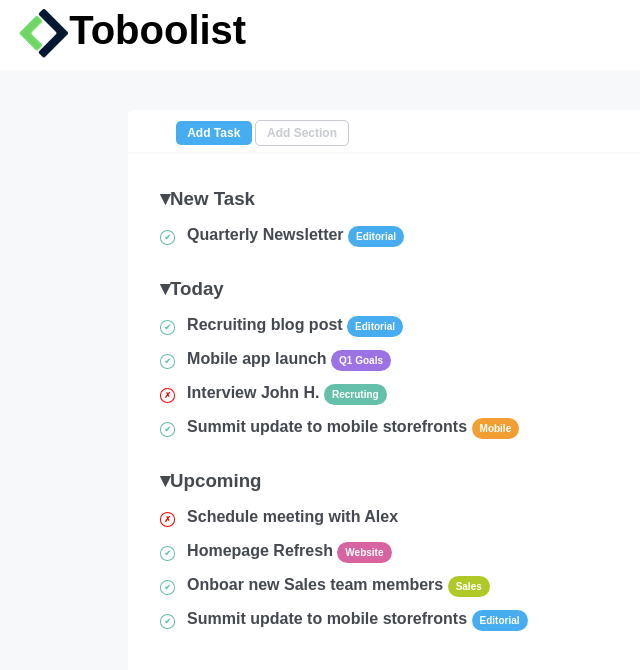
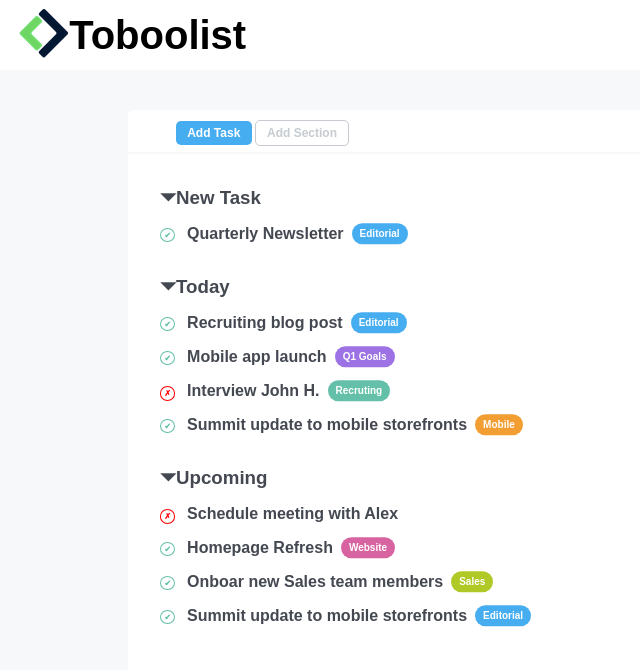
Before and after one commit to Mariosam2/html-css-toboolist, a plain HTML site: page index.html in a window 1280 px wide. Shown: the whole page, without its empty margins (0-640 px from the left). Drawn offline with Linux system fonts and the light colour scheme.

Commit message:
changed the arrow symbol and fixed css

```diff
--- a/assets/css/style.css
+++ b/assets/css/style.css
@@ -26,6 +26,8 @@ header .title {
     font-weight: 700;
     font-size: 2.5rem;
     position: absolute;
+    bottom: 50%;
+    transform: translateY(50%);
 }
 
 header {
@@ -105,7 +107,11 @@ main {
     color: white;
     padding: 0.3rem 0.5rem 0.3rem 0.5rem;
     border-radius: 18px;
-    transform: translateY(-50%);
+    position: absolute;
+    bottom: 50%;
+    transform: translateY(50%);
+    margin-left: 0.5rem;
+
 }
 
 .checkmark {
@@ -116,6 +122,12 @@ main {
     margin-right: 0.75rem;
     border: 1px solid var(--var-green-);
     border-radius: 50%;
+    vertical-align: middle;
+
+
+
+
+
 
 
 
@@ -135,7 +147,7 @@ main {
 
 /*rules for the arrow symbol next to the title*/
 .subtitle::before {
-    content: "\25BE";
+    content: "\23F7";
     font-size: 20px;
 
 
@@ -151,6 +163,7 @@ main {
 .block p {
     margin-top: 1rem;
     margin-bottom: 1rem;
+    position: relative;
 
 }
 
```
